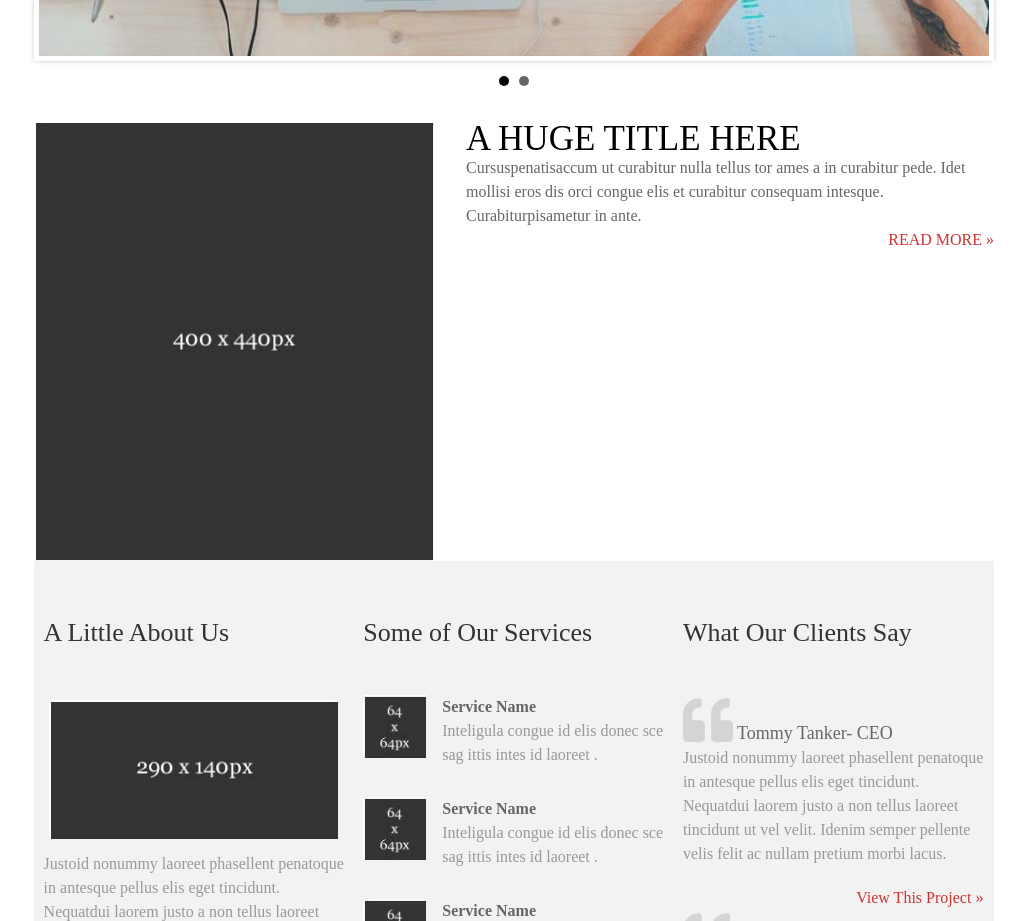
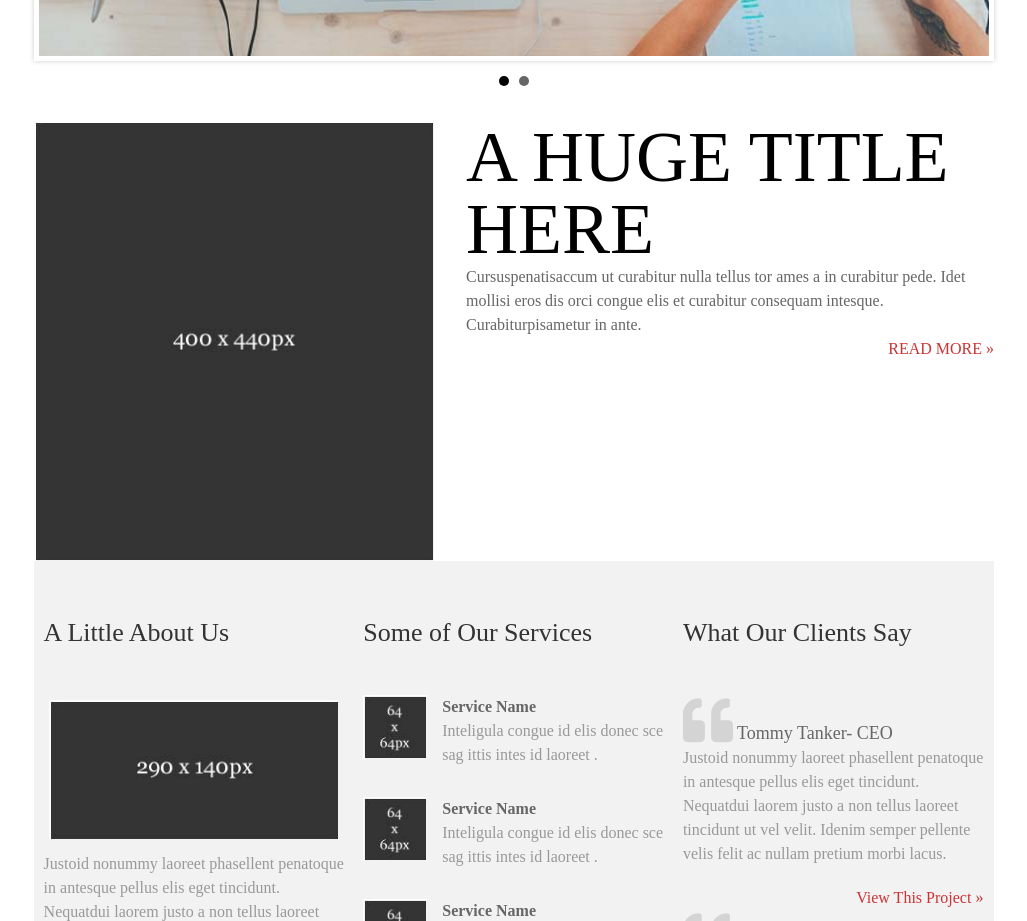
Before and after one commit to codedailyuse/practicework, a plain HTML site: page index.html in a window 1280 px wide. Shown: the part 900-1821 px from the top of the page, without its empty margins (126-1153 px from the left). Drawn offline with nearby package versions, Linux system fonts and the light colour scheme.

Commit message:
Update style.css

```diff
--- a/css/style.css
+++ b/css/style.css
@@ -245,7 +245,7 @@ body{
     float: right;
 }
 .PosterText h1{
-    font-size: 35px;
+    font-size: 72px;
     color: black;
     font-weight: normal;
     line-height: 1em;
```
